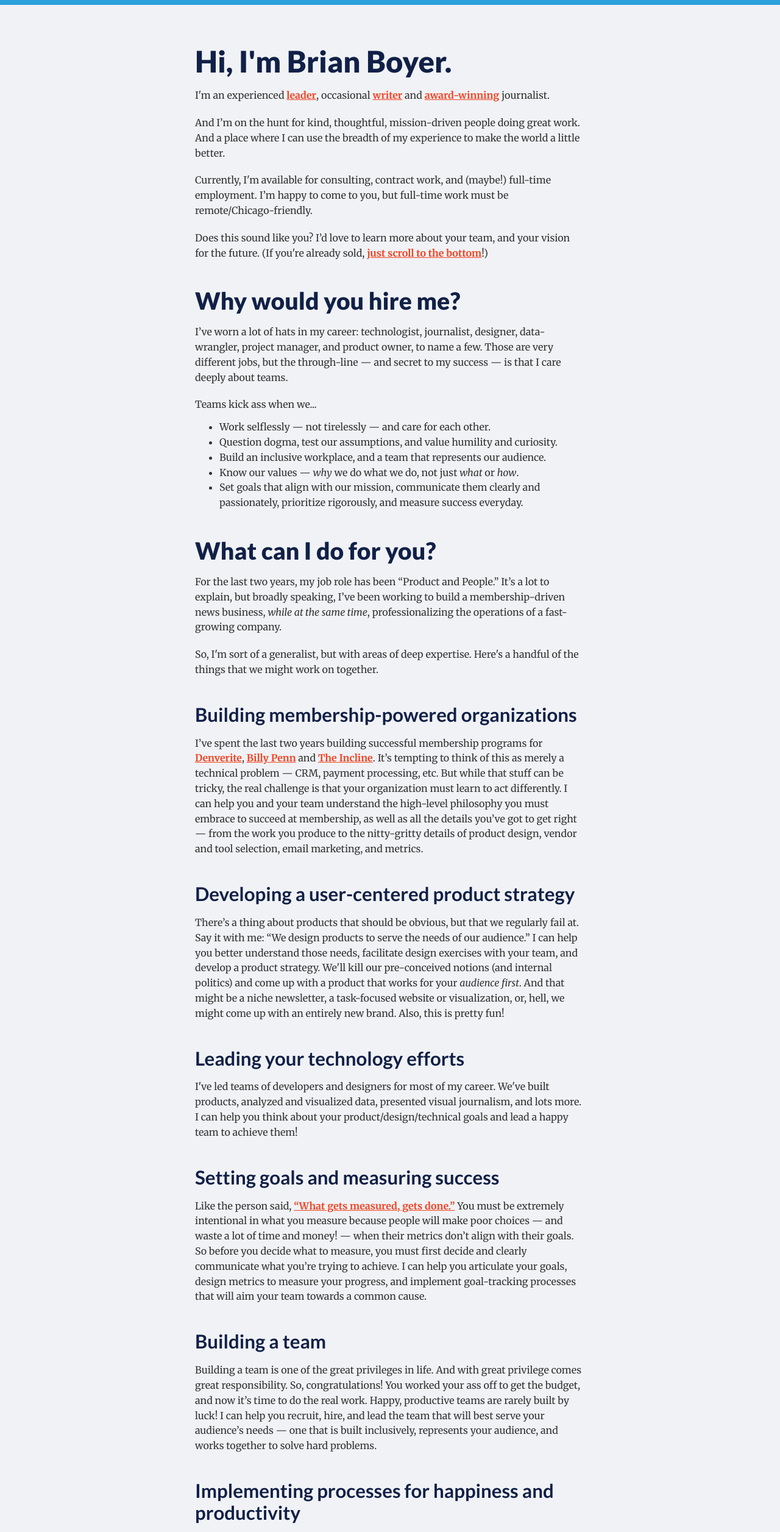
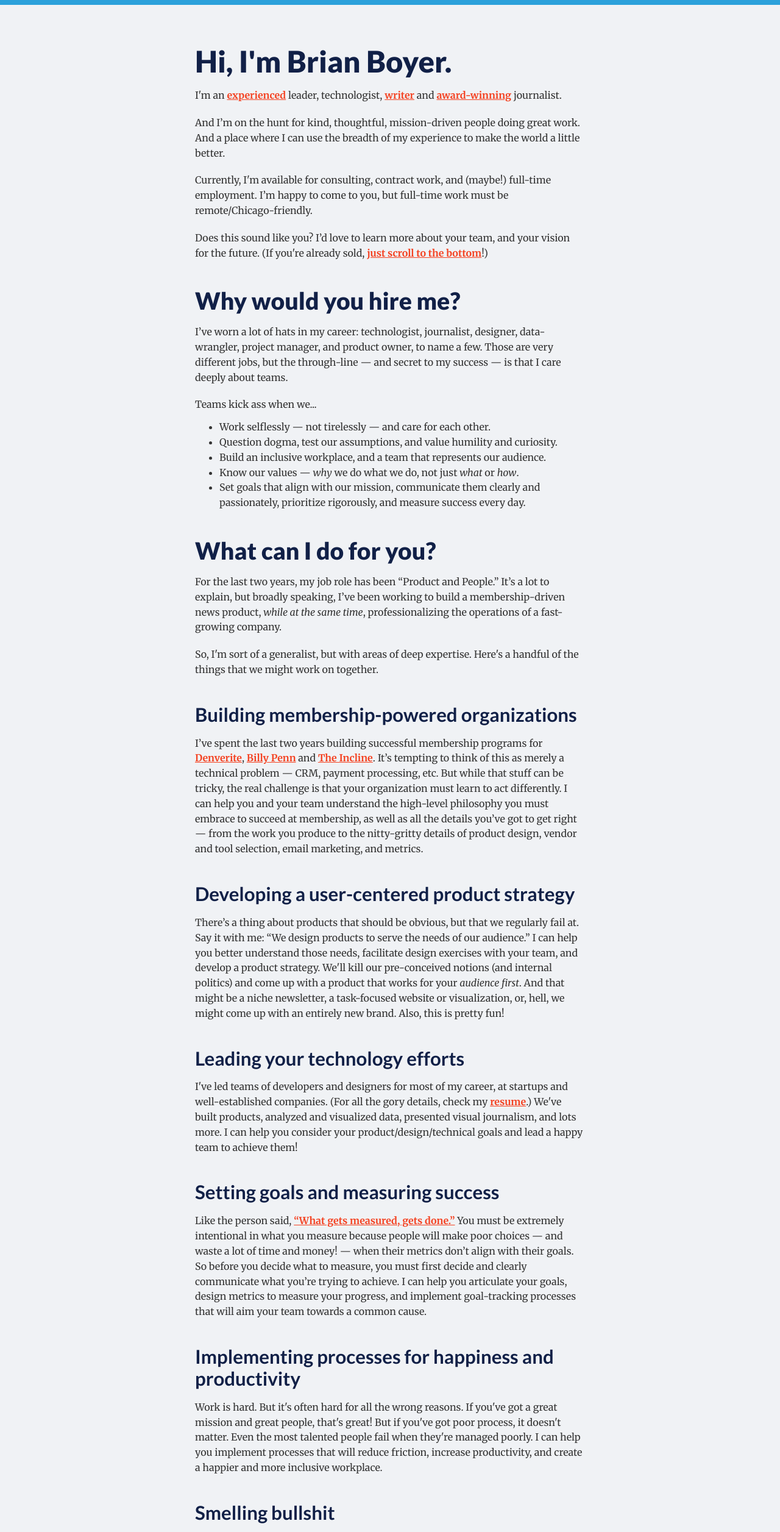
Before and after one commit to brianboyer/brianboyer.net, an Eleventy site: page _src/index.md in a window 1280 px wide. Shown: the top 2513 px of the page at 61% size. Built offline with nearby package versions, Linux system fonts and the light colour scheme; Eleventy itself is replaced by a stand-in of ours; files that its build step writes are made by us from their sources.

Commit message:
copy updated

```diff
--- a/_src/_data/data.json
+++ b/_src/_data/data.json
@@ -1,6 +1,6 @@
 {
   "name": "Brian Boyer",
-  "url": "https://upbeat-mclean-7c3d4b.netlify.com/",
+  "url": "https://upbeat-mclean-7c3d4b.netlify.com",
   "social_card_alt": "Social card alt TK",
   "author": "Brian Boyer"
 }
--- a/_src/index.md
+++ b/_src/index.md
@@ -5,7 +5,7 @@ description: "I’m on the hunt for kind, thoughtful, mission-driven people doin
 ---
 # Hi, I'm Brian Boyer.
 
-I'm an experienced [leader](/resume/), occasional [writer](/writing/) and [award-winning](/awards/) journalist.
+I'm an [experienced](/resume/) leader, technologist, [writer](/writing/) and [award-winning](/awards/) journalist.
 
 And I’m on the hunt for kind, thoughtful, mission-driven people doing great work. And a place where I can use the breadth of my experience to make the world a little better.
 
@@ -22,10 +22,10 @@ Teams kick ass when we...
 - Question dogma, test our assumptions, and value humility and curiosity.
 - Build an inclusive workplace, and a team that represents our audience.
 - Know our values — *why* we do what we do, not just *what* or *how*.
-- Set goals that align with our mission, communicate them clearly and passionately, prioritize rigorously, and measure success everyday.
+- Set goals that align with our mission, communicate them clearly and passionately, prioritize rigorously, and measure success every day.
 
 ## What can I do for you?
-For the last two years, my job role has been “Product and People.” It’s a lot to explain, but broadly speaking, I’ve been working to build a membership-driven news business, *while at the same time*, professionalizing the operations of a fast-growing company.
+For the last two years, my job role has been “Product and People.” It’s a lot to explain, but broadly speaking, I’ve been working to build a membership-driven news product, *while at the same time*, professionalizing the operations of a fast-growing company.
 
 So, I'm sort of a generalist, but with areas of deep expertise. Here's a handful of the things that we might work on together.
 
@@ -36,13 +36,10 @@ I’ve spent the last two years building successful membership programs for [Den
 There’s a thing about products that should be obvious, but that we regularly fail at. Say it with me: “We design products to serve the needs of our audience.” I can help you better understand those needs, facilitate design exercises with your team, and develop a product strategy. We'll kill our pre-conceived notions (and internal politics) and come up with a product that works for your *audience first*. And that might be a niche newsletter, a task-focused website or visualization, or, hell, we might come up with an entirely new brand. Also, this is pretty fun!
 
 ### Leading your technology efforts
-I've led teams of developers and designers for most of my career. We've built products, analyzed and visualized data, presented visual journalism, and lots more. I can help you think about your product/design/technical goals and lead a happy team to achieve them!
+I've led teams of developers and designers for most of my career, at startups and well-established companies. (For all the gory details, check my [resume](/resume/).) We've built products, analyzed and visualized data, presented visual journalism, and lots more. I can help you consider your product/design/technical goals and lead a happy team to achieve them!
 
 ### Setting goals and measuring success
 Like the person said, [“What gets measured, gets done.”](https://thecarebot.github.io/Why-should-I-Carebot/) You must be extremely intentional in what you measure because people will make poor choices — and waste a lot of time and money! — when their metrics don’t align with their goals. So before you decide what to measure, you must first decide and clearly communicate what you’re trying to achieve. I can help you articulate your goals, design metrics to measure your progress, and implement goal-tracking processes that will aim your team towards a common cause.
-
-### Building a team
-Building a team is one of the great privileges in life. And with great privilege comes great responsibility. So, congratulations! You worked your ass off to get the budget, and now it’s time to do the real work. Happy, productive teams are rarely built by luck! I can help you recruit, hire, and lead the team that will best serve your audience’s needs — one that is built inclusively, represents your audience, and works together to solve hard problems.
 
 ### Implementing processes for happiness and productivity
 Work is hard. But it's often hard for all the wrong reasons. If you've got a great mission and great people, that's great! But if you've got poor process, it doesn't matter. Even the most talented people fail when they're managed poorly. I can help you implement processes that will reduce friction, increase productivity, and create a happier and more inclusive workplace.
```
Also changed, not shown: TODO.md (+1 -2 lines), _src/_assets/img/social-card.png.
